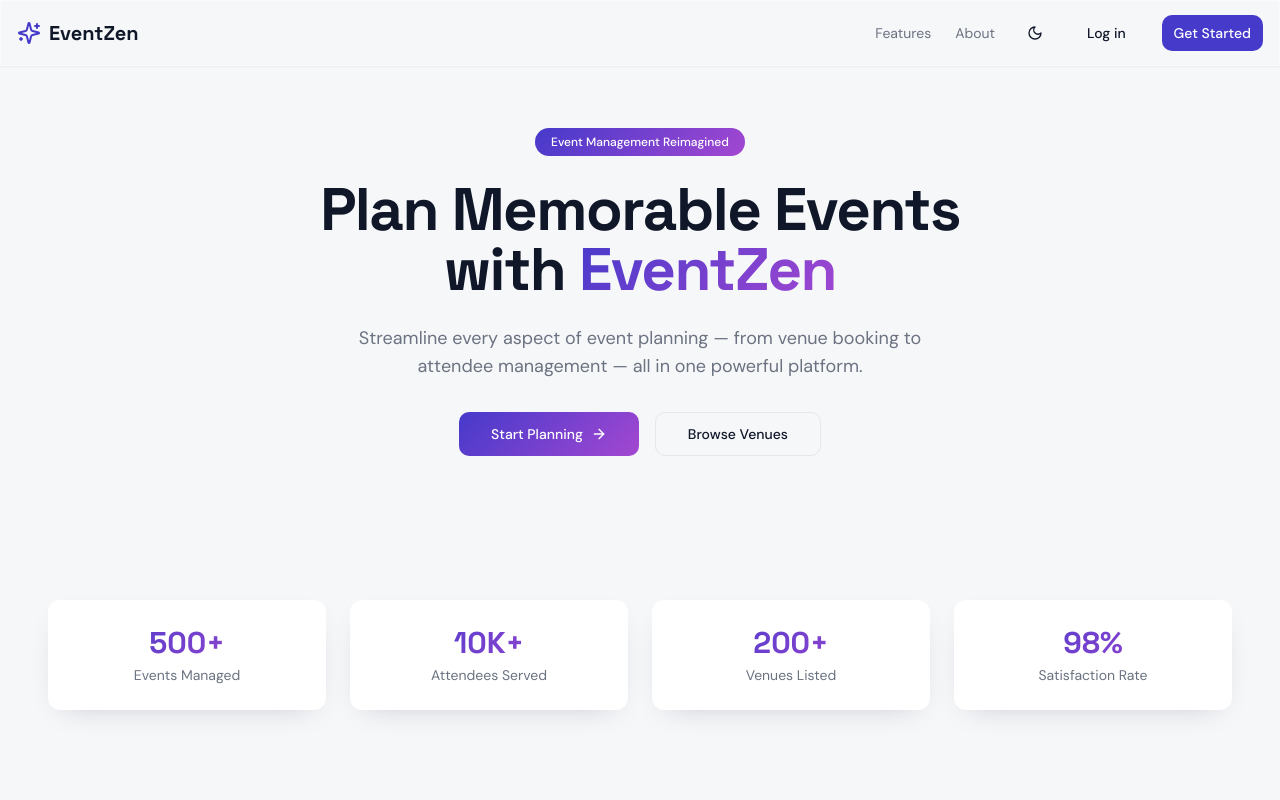
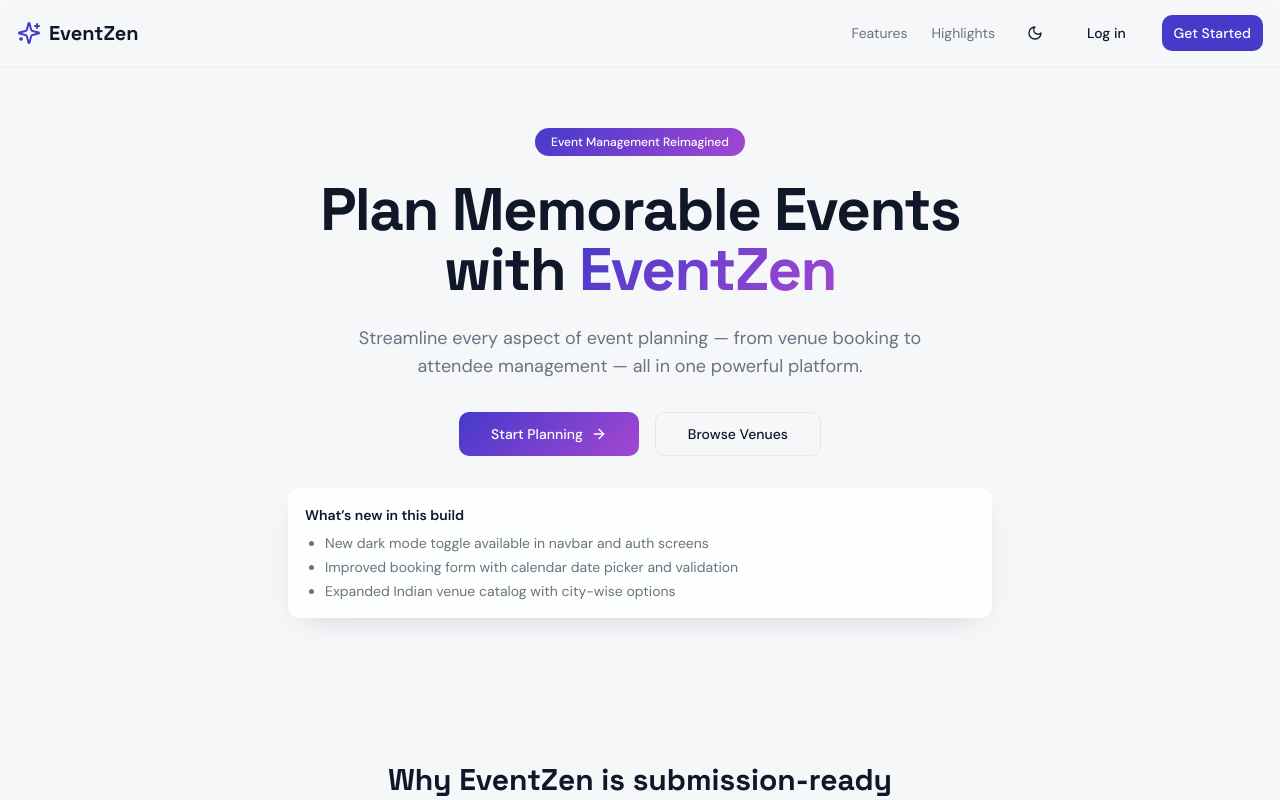
Before and after one commit to NileshTiwari5625/EventZen-Capstone-Project-, a React (Vite) app: page / in a window 1280 px wide. Shown: the top 800 px of the page. Built offline with nearby package versions, Linux system fonts and the light colour scheme; the HTML template or start-up script is replaced by a standard one.

Commit message:
Squashed commit of the following:
commit f6589d7bb4c2fb3285fdfeedf0b27aa1660f386b
Author: NileshTiwari5625 <nileshtiwari5625@gmail.com>
Date:   Mon Mar 30 16:02:18 2026 +0530

    Normalize autofill styling and disable default white prefill look

```diff
--- a/src/index.css
+++ b/src/index.css
@@ -102,6 +102,20 @@
   ::selection {
     background: hsl(var(--primary) / 0.2);
   }
+  input, textarea, select {
+    @apply bg-background text-foreground;
+  }
+  input:-webkit-autofill,
+  input:-webkit-autofill:hover,
+  input:-webkit-autofill:focus,
+  textarea:-webkit-autofill,
+  select:-webkit-autofill {
+    -webkit-text-fill-color: hsl(var(--foreground)) !important;
+    -webkit-box-shadow: 0 0 0px 1000px hsl(var(--background)) inset !important;
+    transition: background-color 9999s ease-in-out 0s;
+    caret-color: hsl(var(--foreground));
+    border-color: hsl(var(--input)) !important;
+  }
 }
 
 @layer utilities {
--- a/src/pages/Index.tsx
+++ b/src/pages/Index.tsx
@@ -3,6 +3,7 @@ import { Button } from "@/components/ui/button";
 import { Calendar, MapPin, Users, Package, ArrowRight, Sparkles, Shield, BarChart3 } from "lucide-react";
 import { motion } from "framer-motion";
 import ThemeToggle from "@/components/ThemeToggle";
+
 
 const features = [
   { icon: Calendar, title: "Event Scheduling", desc: "Plan and manage events with intuitive scheduling tools." },
@@ -13,11 +14,17 @@ const features = [
   { icon: BarChart3, title: "Analytics & Reports", desc: "Gain insights with detailed post-event analysis." },
 ];
 
-const stats = [
-  { value: "500+", label: "Events Managed" },
-  { value: "10K+", label: "Attendees Served" },
-  { value: "200+", label: "Venues Listed" },
-  { value: "98%", label: "Satisfaction Rate" },
+const launchHighlights = [
+  { title: "Smart booking flow", desc: "City-based venue discovery with booking dialog and date validation." },
+  { title: "Role-based dashboards", desc: "Dedicated customer and admin areas with protected routing." },
+  { title: "Production-ready UI", desc: "Light/dark mode support, responsive design, and reusable components." },
+  { title: "Submission checklist ready", desc: "Clean structure for showcasing features in your final capstone demo." },
+];
+
+const whatsNew = [
+  "New dark mode toggle available in navbar and auth screens",
+  "Improved booking form with calendar date picker and validation",
+  "Expanded Indian venue catalog with city-wise options",
 ];
 
 const Index = () => {
@@ -32,7 +39,7 @@ const Index = () => {
           </Link>
           <div className="hidden md:flex items-center gap-6">
             <a href="#features" className="text-sm text-muted-foreground hover:text-foreground transition-colors">Features</a>
-            <a href="#stats" className="text-sm text-muted-foreground hover:text-foreground transition-colors">About</a>
+            <a href="#highlights" className="text-sm text-muted-foreground hover:text-foreground transition-colors">Highlights</a>
             <ThemeToggle />
             <Link to="/login">
               <Button variant="ghost" size="sm">Log in</Button>
@@ -74,19 +81,32 @@ const Index = () => {
                 </Button>
               </Link>
             </div>
+
+            <div className="mt-8 rounded-xl bg-card/80 elevated-card p-4 text-left">
+              <p className="text-sm font-semibold mb-2">What’s new in this build</p>
+              <ul className="space-y-1 text-sm text-muted-foreground list-disc pl-5">
+                {whatsNew.map(item => <li key={item}>{item}</li>)}
+              </ul>
+            </div>
           </motion.div>
         </div>
       </section>
 
-      {/* Stats */}
-      <section id="stats" className="py-16 px-4">
+      {/* Submission highlights */}
+      <section id="highlights" className="py-16 px-4">
         <div className="container mx-auto">
-          <div className="grid grid-cols-2 md:grid-cols-4 gap-6">
-            {stats.map((s, i) => (
+          <div className="text-center mb-10">
+            <h2 className="font-heading text-3xl font-bold mb-3">Why EventZen is submission-ready</h2>
+            <p className="text-muted-foreground max-w-2xl mx-auto">
+              Built as a practical first application with clear workflows, polished UI, and demo-friendly modules.
+            </p>
+          </div>
+          <div className="grid md:grid-cols-2 gap-6">
+            {launchHighlights.map((item, i) => (
               <motion.div key={i} initial={{ opacity: 0, y: 20 }} whileInView={{ opacity: 1, y: 0 }} transition={{ delay: i * 0.1 }} viewport={{ once: true }}
-                className="text-center p-6 rounded-xl bg-card elevated-card">
-                <div className="font-heading text-3xl font-bold text-gradient mb-1">{s.value}</div>
-                <div className="text-sm text-muted-foreground">{s.label}</div>
+                className="p-6 rounded-xl bg-card elevated-card text-left">
+                <div className="font-heading text-lg font-semibold mb-2">{item.title}</div>
+                <div className="text-sm text-muted-foreground">{item.desc}</div>
               </motion.div>
             ))}
           </div>
--- a/src/pages/Login.tsx
+++ b/src/pages/Login.tsx
@@ -70,10 +70,10 @@ const Login = () => {
           <CardDescription>Sign in to your account</CardDescription>
         </CardHeader>
         <CardContent>
-          <form onSubmit={handleLogin} className="space-y-4">
+          <form onSubmit={handleLogin} className="space-y-4" autoComplete="off">
             <div className="space-y-2">
               <Label htmlFor="email">Email</Label>
-              <Input id="email" type="email" placeholder="you@example.com" value={email} onChange={e => {
+              <Input id="email" type="email" autoComplete="off" placeholder="you@example.com" value={email} onChange={e => {
                 setEmail(e.target.value);
                 if (authError) setAuthError("");
               }} required />
@@ -81,7 +81,7 @@ const Login = () => {
             <div className="space-y-2">
               <Label htmlFor="password">Password</Label>
               <div className="relative">
-                <Input id="password" type={showPassword ? "text" : "password"} placeholder="••••••••" value={password} onChange={e => {
+                <Input id="password" type={showPassword ? "text" : "password"} autoComplete="current-password" placeholder="••••••••" value={password} onChange={e => {
                   setPassword(e.target.value);
                   if (authError) setAuthError("");
                 }} required />
--- a/src/pages/customer/Profile.tsx
+++ b/src/pages/customer/Profile.tsx
@@ -50,7 +50,7 @@ const Profile = () => {
         <p className="text-muted-foreground text-sm">Manage your account settings</p>
       </div>
 
-      <Card>
+      <Card className="elevated-card bg-card/95">
         <CardHeader>
           <CardTitle className="font-heading">Personal Information</CardTitle>
         </CardHeader>
@@ -76,7 +76,7 @@ const Profile = () => {
             </div>
             <div className="space-y-2">
               <Label>Email</Label>
-              <Input value={email} onChange={e => setEmail(e.target.value)} type="email" />
+              <Input value={email} onChange={e => setEmail(e.target.value)} type="email" autoComplete="off" />
             </div>
             <div className="space-y-2">
               <Label>Phone</Label>
@@ -90,14 +90,14 @@ const Profile = () => {
         </CardContent>
       </Card>
 
-      <Card>
+      <Card className="elevated-card bg-card/95">
         <CardHeader>
           <CardTitle className="font-heading">Change Password</CardTitle>
         </CardHeader>
         <CardContent className="space-y-4">
-          <div className="space-y-2"><Label>Current Password</Label><Input type="password" placeholder="••••••••" /></div>
-          <div className="space-y-2"><Label>New Password</Label><Input type="password" placeholder="••••••••" /></div>
-          <div className="space-y-2"><Label>Confirm Password</Label><Input type="password" placeholder="••••••••" /></div>
+          <div className="space-y-2"><Label>Current Password</Label><Input type="password" autoComplete="current-password" placeholder="••••••••" /></div>
+          <div className="space-y-2"><Label>New Password</Label><Input type="password" autoComplete="new-password" placeholder="••••••••" /></div>
+          <div className="space-y-2"><Label>Confirm Password</Label><Input type="password" autoComplete="new-password" placeholder="••••••••" /></div>
           <Button variant="outline" onClick={() => toast({ title: "Password updated!" })}>Update Password</Button>
         </CardContent>
       </Card>
```
Also changed, not shown: src/pages/Register.tsx (+63 -17 lines).
